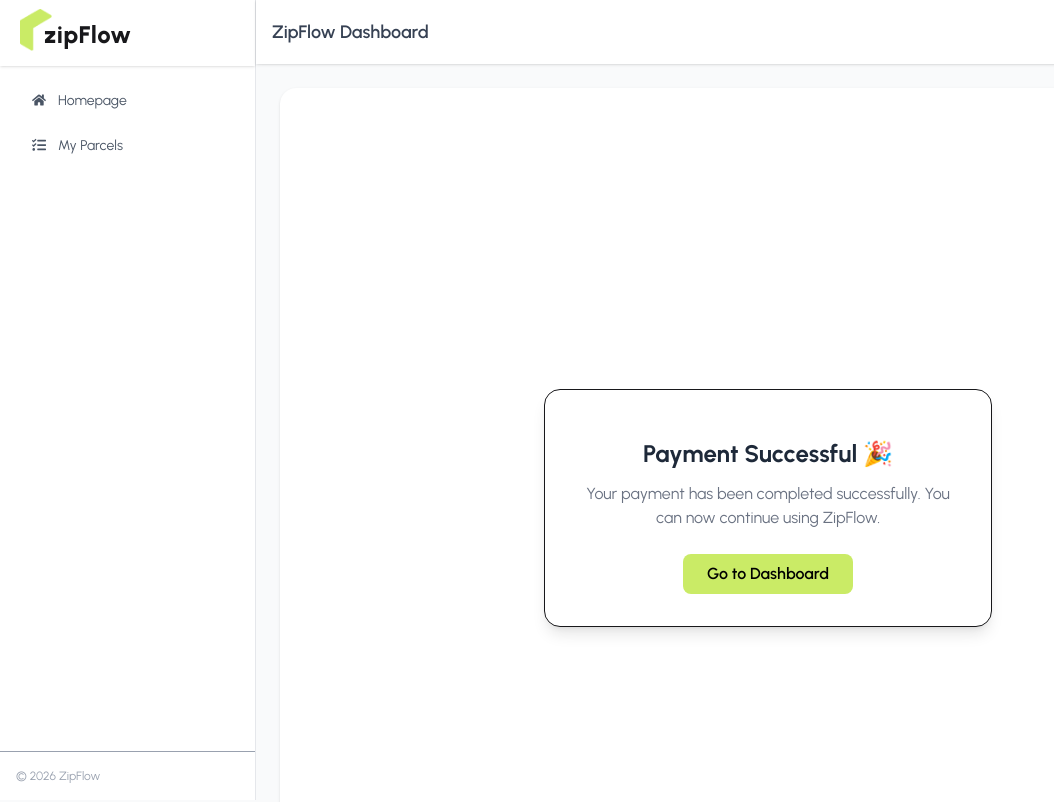
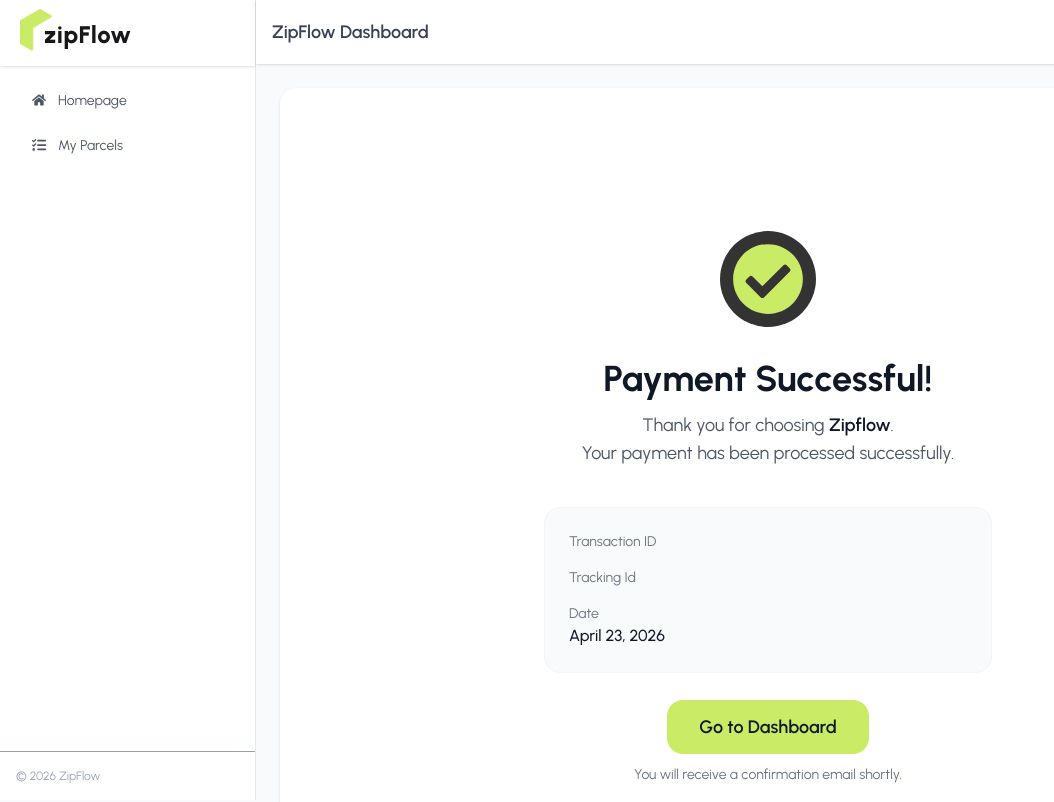
Before and after one commit to tajulislamshuvo/zipflow-client, a React (Vite) app: page /dashboard/payment-success in a window 1280 px wide. Shown: the top 802 px of the page, without its empty margins (0-1054 px from the left). Built offline with nearby package versions, Linux system fonts and the light colour scheme; no server answers; sample sign-in values are in the browser's storage.

Commit message:
create user payment and design success page

```diff
--- a/src/pages/Dashboard/Payment/PaymentCancel.jsx
+++ b/src/pages/Dashboard/Payment/PaymentCancel.jsx
@@ -1,9 +1,53 @@
 import React from "react";
+import { Link } from "react-router";
 
 const PaymentCancel = () => {
   return (
     <div>
-      <h2 className="text-4xl">Payment is cancelled</h2>
+      <div className="min-h-[calc(100vh-100px)] bg-white flex items-center justify-center px-4">
+        <div
+          className="max-w-md w-full text-center
+        border border-gray-200 rounded-2xl p-8 shadow-sm bg-white
+        "
+        >
+          {/* Cancel Icon */}
+          <div
+            className="mb-10 flex justify-center
+
+          "
+          >
+            <div className="w-28 h-28 bg-red-100 rounded-full flex items-center justify-center">
+              <span className="text-7xl">🙁</span>
+            </div>
+          </div>
+
+          <h1 className="text-4xl font-bold text-gray-900 mb-4">
+            Payment Cancelled
+          </h1>
+
+          <p className="text-gray-600 text-xl mb-12 leading-relaxed">
+            No payment was made.
+            <br />
+            Your account has not been charged.
+          </p>
+
+          <div className="flex flex-col gap-4">
+            <Link
+              to="/dashboard/my-parcels"
+              className="w-full bg-[#caeb66] hover:bg-[#b5d94f] text-gray-900 font-semibold py-4 px-8 rounded-2xl text-lg transition-all duration-200 active:scale-95"
+            >
+              Try Again
+            </Link>
+
+            <Link
+              to="/"
+              className="w-full bg-gray-100 hover:bg-gray-200 text-gray-700 font-semibold py-4 px-8 rounded-2xl text-lg transition-all duration-200"
+            >
+              Back to Home
+            </Link>
+          </div>
+        </div>
+      </div>{" "}
     </div>
   );
 };
--- a/src/pages/Dashboard/Payment/PaymentSuccess.jsx
+++ b/src/pages/Dashboard/Payment/PaymentSuccess.jsx
@@ -1,48 +1,87 @@
-import React, { useEffect } from "react";
-// import { CheckCircle } from "lucide-react";
+import React, { useEffect, useState } from "react";
+import { FaCheckCircle } from "react-icons/fa";
 import { Link, useSearchParams } from "react-router";
 import useAxiosSecure from "../../../hooks/useAxiosSecure";
 
 const PaymentSuccess = () => {
   const [searchParams] = useSearchParams();
   const sessionId = searchParams.get("session_id");
+  const [paymentInfo, setPaymentInfo] = useState({});
   const axiosSecure = useAxiosSecure();
   console.log(sessionId);
   useEffect(() => {
     if (sessionId) {
       axiosSecure
         .patch(`/payment-success?session_id=${sessionId}`)
-        .then((res) => console.log(res.data));
+        .then((res) => {
+          console.log(res.data);
+          setPaymentInfo({
+            transectionId: res.data.transectionId,
+            trackingId: res.data.trackingId,
+          });
+        });
     }
   }, [sessionId, axiosSecure]);
 
   return (
-    <div className="min-h-screen flex items-center justify-center bg-white px-4">
-      <div className="max-w-md w-full bg-white border rounded-2xl shadow-lg p-8 text-center">
-        {/* Icon */}
-        <div className="flex justify-center mb-4">
-          {/* <CheckCircle className="text-[#caeb66] w-16 h-16" /> */}
+    <div className="min-h-screen bg-white flex items-center justify-center px-4">
+      <div className="max-w-md w-full text-center">
+        {/* Success Icon */}
+        <div className="mb-8 flex justify-center">
+          <div className="w-24 h-24 bg-black/80 rounded-full flex items-center justify-center">
+            <FaCheckCircle className="text-7xl text-[#caeb66]" />
+          </div>
         </div>
 
-        {/* Title */}
-        <h2 className="text-2xl font-bold text-gray-800">
-          Payment Successful 🎉
-        </h2>
+        <h1 className="text-4xl font-bold text-gray-900 mb-3">
+          Payment Successful!
+        </h1>
 
-        {/* Message */}
-        <p className="text-gray-500 mt-3">
-          Your payment has been completed successfully. You can now continue
-          using ZipFlow.
+        <p className="text-gray-600 text-lg mb-10">
+          Thank you for choosing{" "}
+          <span className="font-semibold text-gray-900">Zipflow</span>.<br />
+          Your payment has been processed successfully.
         </p>
 
-        {/* Button */}
+        {/* Details Card */}
+        <div className="bg-gray-50 border border-gray-100 rounded-2xl p-6 mb-10 text-left">
+          <div className="space-y-4">
+            <div>
+              <p className="text-sm text-gray-500">Transaction ID</p>
+              <p className="font-mono font-medium text-gray-900">
+                {paymentInfo?.transectionId}
+              </p>
+            </div>
+            <div>
+              <p className="text-sm text-gray-500">Tracking Id</p>
+              <p className="font-semibold text-xl text-gray-900">
+                {paymentInfo?.trackingId}
+              </p>
+            </div>
+            <div>
+              <p className="text-sm text-gray-500">Date</p>
+              <p className="font-medium text-gray-900">
+                {new Date().toLocaleDateString("en-US", {
+                  year: "numeric",
+                  month: "long",
+                  day: "numeric",
+                })}
+              </p>
+            </div>
+          </div>
+        </div>
+
         <Link
-          to="/dashboard"
-          className="mt-6 inline-block bg-[#caeb66] text-black font-semibold px-6 py-2 rounded-lg hover:opacity-90 transition"
+          to="/dashboard/my-parcels"
+          className="w-full bg-[#caeb66] hover:bg-[#b5d94f] text-gray-900 font-semibold py-4 px-8 rounded-2xl text-lg transition-all duration-200 active:scale-95"
         >
           Go to Dashboard
         </Link>
-      </div>
+
+        <p className="text-gray-500 text-sm mt-6">
+          You will receive a confirmation email shortly.
+        </p>
+      </div>{" "}
     </div>
   );
 };
```
